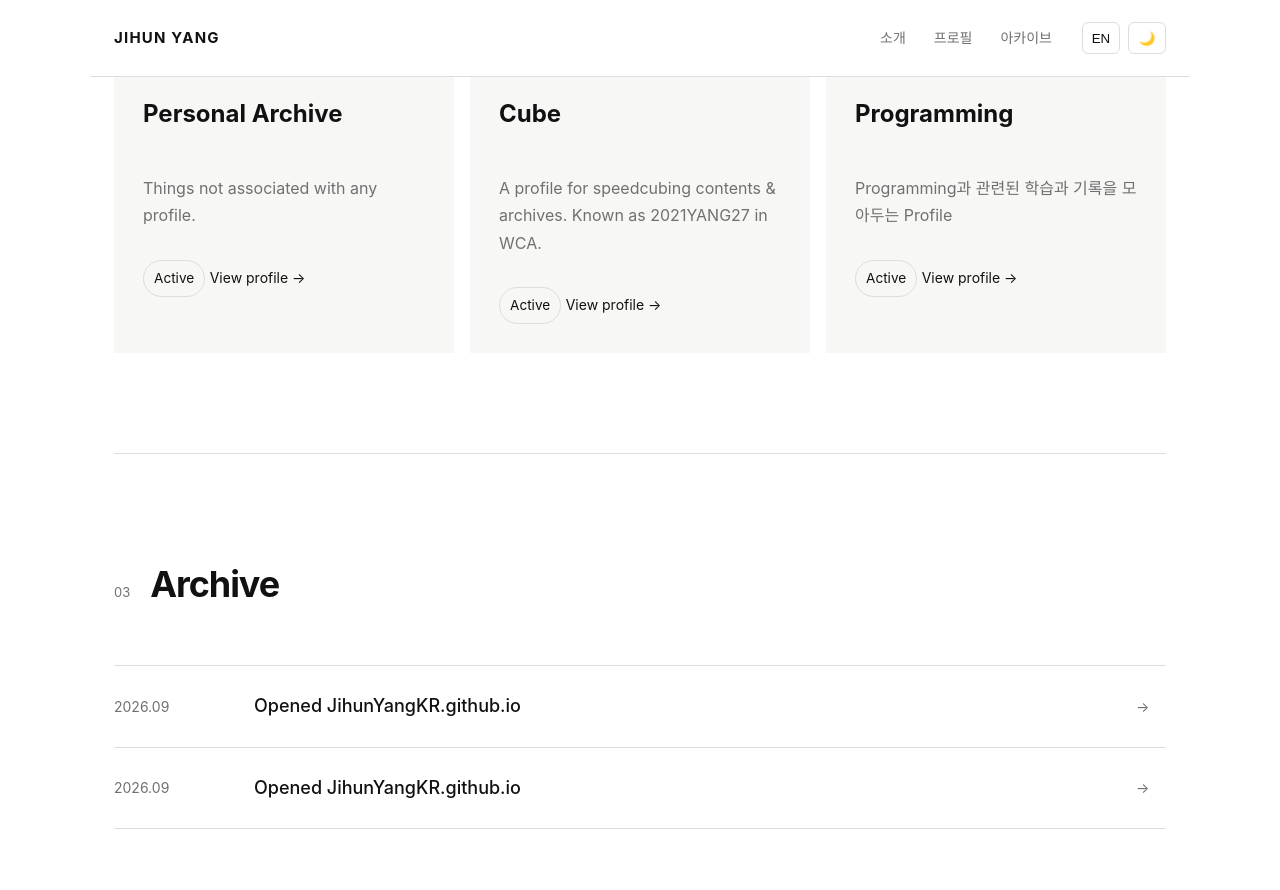
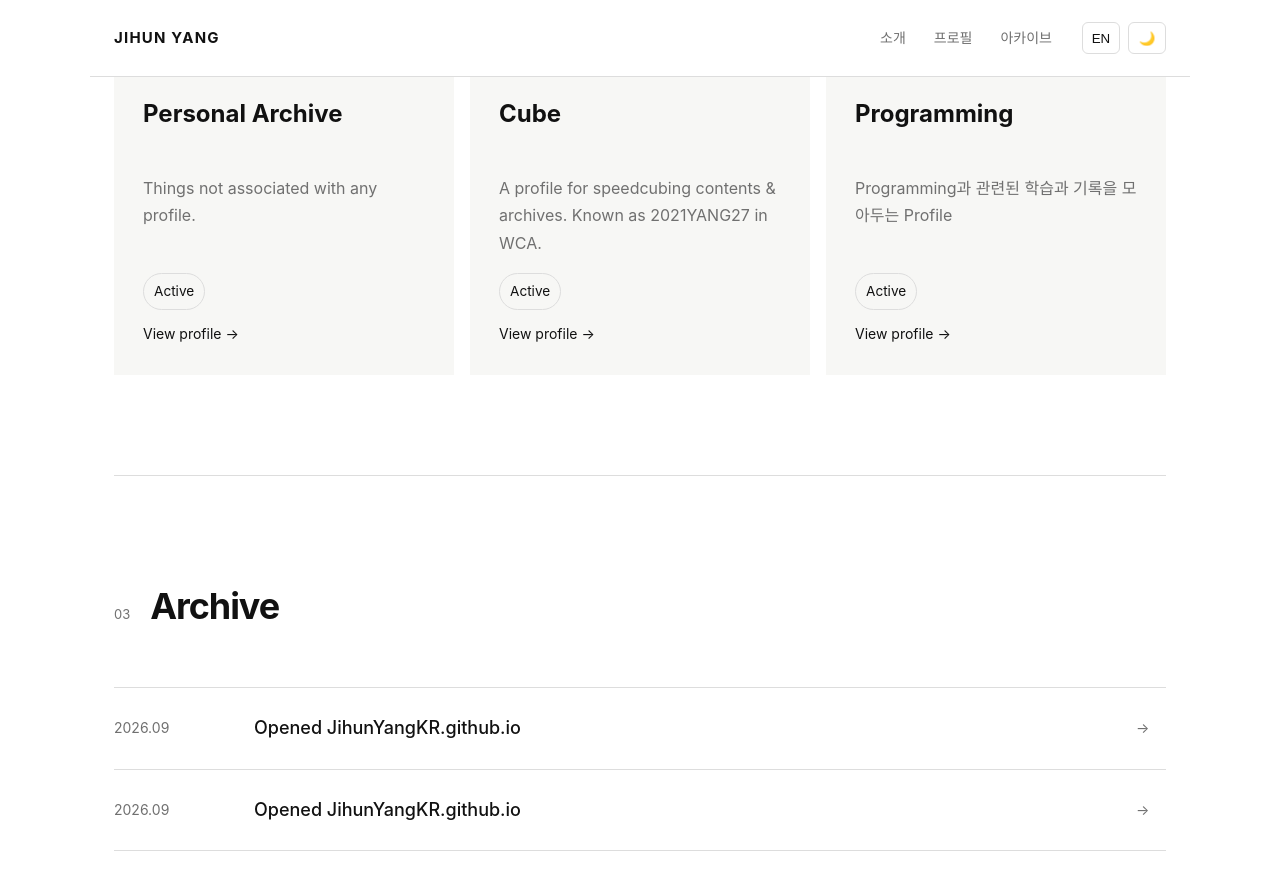
Before and after one commit to JihunYangKR/JihunYangKR.github.io, a Jekyll site: the page built from index.html, in a window 1280 px wide and 900 px high, scrolled down 1657 px. Shown: the top 890 px of the window. Built offline with Jekyll 4.4.1, drawn with Linux system fonts in a browser that asks for light colours.

Commit message:
Update style.css

```diff
--- a/css/style.css
+++ b/css/style.css
@@ -397,6 +397,18 @@ main {
     margin-top: 20px;
 
     font-size: 14px;
+}
+
+.profile-card-footer {
+    margin-top: auto;
+
+    display: flex;
+    flex-direction: column;
+    align-items: flex-start;
+}
+
+.profile-card-footer .profile-link {
+    margin-top: 12px;
 }
 
 
```
